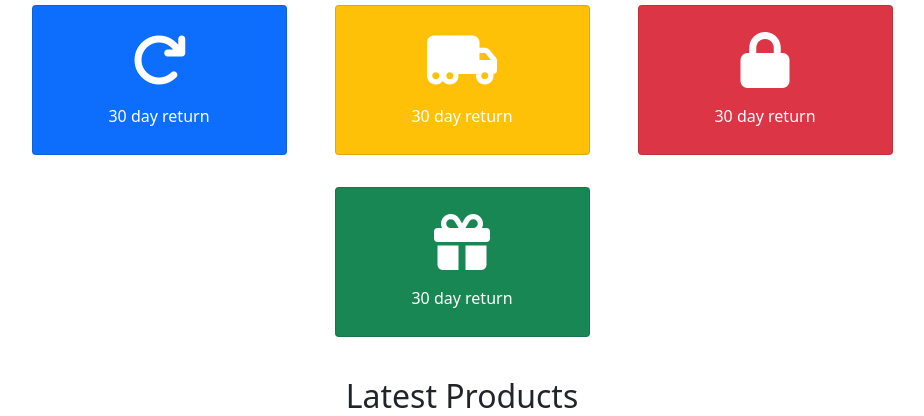
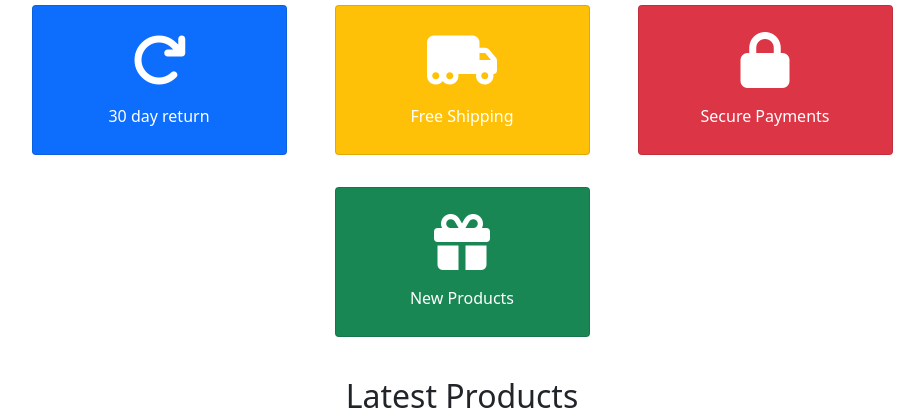
Before and after one commit to skrawani/Mind-Fire-Internship, a PHP site: the page made by Day 3/index.html in a window 1280 px wide. Shown: the part 574-990 px from the top of the page, without its empty margins (178-1102 px from the left). Run offline with PHP 8.4, Linux system fonts and the light colour scheme; some libraries are stand-ins or nearby versions.

Commit message:
bux fixes

```diff
--- a/Day 3/assets/css/style.css
+++ b/Day 3/assets/css/style.css
@@ -104,6 +104,7 @@
   align-items: center;
   justify-content: center;
 }
+
 .b-logo {
   width: 100px;
   height: 100px;
@@ -121,3 +122,6 @@
 /* .products div {
   font-size: 0.2rem;
 } */
+.card:hover {
+  background-color: black !important;
+}
--- a/Day 3/index.html
+++ b/Day 3/index.html
@@ -19,6 +19,7 @@
     <title>R Store</title>
   </head>
   <body>
+    <!-- section for Top Navbar -->
     <section id="nav">
       <nav class="navbar navbar-expand navbar-light bg-light">
         <div class="container-fluid">
@@ -80,6 +81,7 @@
       </nav>
     </section>
 
+    <!-- section for logo and cart button -->
     <section id="logo" class="d-flex justify-content-between pt-3">
       <img
         style="padding-left: 12%"
@@ -95,6 +97,7 @@
       </div>
     </section>
 
+    <!-- Section for sticky nav-bar -->
     <section id="top-bar" class="mt-5">
       <nav class="navbar sticky-top navbar-expand-lg navbar-light">
         <div class="container-fluid bg-light" style="padding-left: 12%">
@@ -149,6 +152,7 @@
       </nav>
     </section>
 
+    <!-- section for products carousel -->
     <section id="carousel" class="p-3">
       <div
         id="carouselExampleIndicators"
@@ -243,7 +247,6 @@
           data-bs-slide="prev"
         >
           <i class="fas fa-angle-left carousel-prev-next"></i>
-          <!-- <span class="carousel-control-prev-icon" aria-hidden="true"></span> -->
           <span class="visually-hidden bg-primary">Previous</span>
         </a>
         <a
@@ -258,10 +261,11 @@
       </div>
     </section>
 
+    <!-- section for cards() -->
     <section id="mcards">
       <div class="container">
         <div class="row justify-content-center">
-          <div class="card bg-primary col-2 m-3 mx-4">
+          <div class="card ctest bg-primary col-2 m-3 mx-4">
             <div>
               <i class="fas fa-redo"></i>
             </div>
@@ -269,15 +273,15 @@
           </div>
           <div class="card col-2 bg-warning m-3 mx-4">
             <div><i class="fas fa-truck-moving"></i></div>
-            <p>30 day return</p>
+            <p>Free Shipping</p>
           </div>
           <div class="card col-2 bg-danger m-3 mx-4">
             <div><i class="fas fa-lock"></i></div>
-            <p>30 day return</p>
+            <p>Secure Payments</p>
           </div>
           <div class="card col-2 bg-success m-3 mx-4">
             <div><i class="fas fa-gift"></i></div>
-            <p>30 day return</p>
+            <p>New Products</p>
           </div>
         </div>
       </div>
@@ -369,7 +373,6 @@
       <div class="container" style="width: 80vw">
         <div class="row justify-content-center">
           <div class="col-10 col-lg-4" id="top-sell">
-            <!--  -->
             <div class="d-flex p-3 justify-content-between">
               <h4 class="">Top Sellers</h4>
               <button class="btn btn-primary">View All</button>
@@ -381,7 +384,6 @@
                   <div
                     class="col-6 col-md-4 col-lg-4 justify-content-center m-1 m-md-0 m-lg-0"
                   >
-                    <!--  -->
                     <img
                       class="prod-img p-1"
                       src="./assets/images/lumia.jpg"
@@ -390,7 +392,6 @@
                     />
                   </div>
                   <div class="col-8">
-                    <!--  -->
                     <p>Nokia Lumia - 2015</p>
                     <p>
                       <span class="fas fa-star checked"></span>
@@ -411,7 +412,6 @@
                   <div
                     class="col-6 col-md-4 col-lg-4 justify-content-center m-1 m-md-0 m-lg-0"
                   >
-                    <!--  -->
                     <img
                       class="prod-img"
                       src="./assets/images/lumia.jpg"
@@ -420,7 +420,6 @@
                     />
                   </div>
                   <div class="col-8">
-                    <!--  -->
                     <p>Nokia Lumia - 2015</p>
                     <p>
                       <span class="fas fa-star checked"></span>
@@ -441,7 +440,6 @@
                   <div
                     class="col-6 col-md-4 col-lg-4 justify-content-center m-1 m-md-0 m-lg-0"
                   >
-                    <!--  -->
                     <img
                       class="prod-img"
                       src="./assets/images/lumia.jpg"
@@ -450,7 +448,6 @@
                     />
                   </div>
                   <div class="col-8">
-                    <!--  -->
                     <p>Nokia Lumia - 2015</p>
                     <p>
                       <span class="fas fa-star checked"></span>
@@ -470,7 +467,6 @@
           </div>
 
           <div id="recent-view" class="col-10 col-lg-4">
-            <!--  -->
             <div class="d-flex p-3 justify-content-between">
               <h4 class="">Recently Viewed</h4>
               <button class="btn btn-primary">View All</button>
@@ -482,7 +478,6 @@
                   <div
                     class="col-6 col-md-4 col-lg-4 justify-content-center m-1 m-md-0 m-lg-0"
                   >
-                    <!--  -->
                     <img
                       class="prod-img"
                       src="./assets/images/lumia.jpg"
@@ -491,7 +486,6 @@
                     />
                   </div>
                   <div class="col-8">
-                    <!--  -->
                     <p>Nokia Lumia - 2015</p>
                     <p>
                       <span class="fas fa-star checked"></span>
@@ -512,7 +506,6 @@
                   <div
                     class="col-6 col-md-4 col-lg-4 justify-content-center m-1 m-md-0 m-lg-0"
                   >
-                    <!--  -->
                     <img
                       class="prod-img"
                       src="./assets/images/lumia.jpg"
@@ -521,7 +514,6 @@
                     />
                   </div>
                   <div class="col-8">
-                    <!--  -->
                     <p>Nokia Lumia - 2015</p>
                     <p>
                       <span class="fas fa-star checked"></span>
@@ -542,7 +534,6 @@
                   <div
                     class="col-6 col-md-4 col-lg-4 justify-content-center m-1 m-md-0 m-lg-0"
                   >
-                    <!--  -->
                     <img
                       class="prod-img"
                       src="./assets/images/lumia.jpg"
@@ -551,7 +542,6 @@
                     />
                   </div>
                   <div class="col-8">
-                    <!--  -->
                     <p>Nokia Lumia - 2015</p>
                     <p>
                       <span class="fas fa-star checked"></span>
@@ -580,7 +570,6 @@
                   <div
                     class="col-6 col-md-4 col-lg-4 justify-content-center m-1 m-md-0 m-lg-0"
                   >
-                    <!--  -->
                     <img
                       class="prod-img"
                       src="./assets/images/lumia.jpg"
@@ -589,7 +578,6 @@
                     />
                   </div>
                   <div class="col-8">
-                    <!--  -->
                     <p>Nokia Lumia - 2015</p>
                     <p>
                       <span class="fas fa-star checked"></span>
@@ -610,7 +598,6 @@
                   <div
                     class="col-6 col-md-4 col-lg-4 justify-content-center m-1 m-md-0 m-lg-0"
                   >
-                    <!--  -->
                     <img
                       class="prod-img"
                       src="./assets/images/lumia.jpg"
@@ -619,7 +606,6 @@
                     />
                   </div>
                   <div class="col-8">
-                    <!--  -->
                     <p>Nokia Lumia - 2015</p>
                     <p>
                       <span class="fas fa-star checked"></span>
@@ -640,7 +626,6 @@
                   <div
                     class="col-6 col-md-4 col-lg-4 justify-content-center m-1 m-md-0 m-lg-0"
                   >
-                    <!--  -->
                     <img
                       class="prod-img"
                       src="./assets/images/lumia.jpg"
@@ -649,7 +634,6 @@
                     />
                   </div>
                   <div class="col-8">
-                    <!--  -->
                     <p>Nokia Lumia - 2015</p>
                     <p>
                       <span class="fas fa-star checked"></span>
@@ -666,7 +650,6 @@
                 </div>
               </div>
             </div>
-            <!--  -->
           </div>
         </div>
       </div>
```
